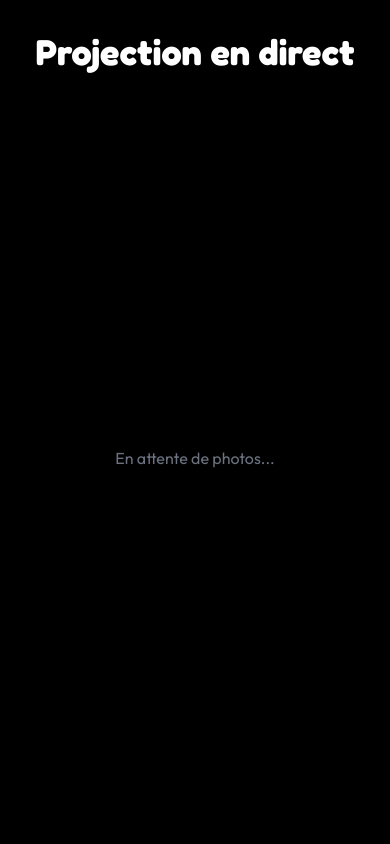
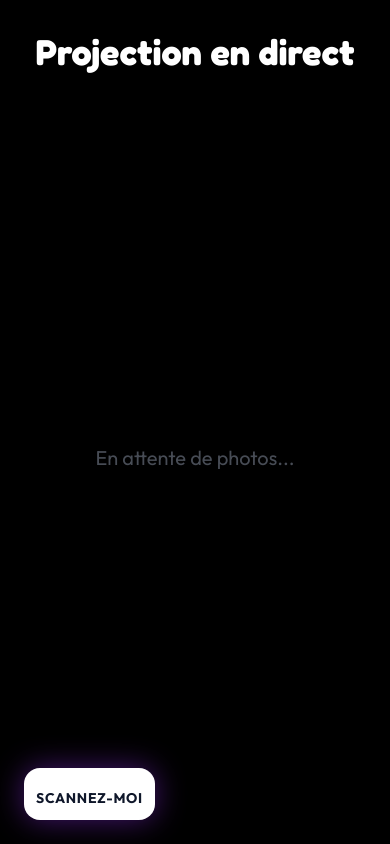
Before and after one commit to math-pixel/Photo-Party-V2, a Symfony app: template templates/projection/index.html.twig in a window 390 px wide. Run offline with Twig, Linux system fonts and the light colour scheme; the template is opened without the code that fills it, so the values that code supplies are empty; style sheets or scripts are compiled from the project's sources; some libraries are stand-ins or nearby versions.

Commit message:
update (projection page) add QRcode

```diff
--- a/src/Controller/ProjectionController.php
+++ b/src/Controller/ProjectionController.php
@@ -42,9 +42,8 @@ class ProjectionController extends AbstractController
         $encodedPhotos = json_encode($photos);
 
         return $this->render('projection/index.html.twig', [
-            'groupParameter' => $group,
+            'group' => $group,
             'photos' => $encodedPhotos,
-            'mercure_topic' => "$groupId",
         ]);
     }
 }
--- a/templates/projection/index.html.twig
+++ b/templates/projection/index.html.twig
@@ -12,12 +12,14 @@
         </div>
 
         <!-- Gallery Container -->
-        <div class="flex-1 flex items-center justify-center overflow-auto px-6 py-8">
-            <div id="gallery" class="grid grid-cols-1 sm:grid-cols-2 lg:grid-cols-3 gap-6 max-w-6xl">
-                <!-- Images ajoutées en temps réel via JavaScript -->
-                <div class="text-center text-gray-500 col-span-full py-12">
-                    <p>En attente de photos...</p>
+        <div class="flex-1 flex items-center justify-center overflow-hidden px-6 py-8 w-full">
+            <!-- J'ai retiré 'grid grid-cols...' et ajouté 'flex items-center justify-center' -->
+            <div id="gallery" class="flex items-center justify-center w-full h-full">
+
+                <div class="text-center text-gray-500 animate-pulse">
+                    <p class="text-xl">En attente de photos...</p>
                 </div>
+
             </div>
         </div>
 
@@ -25,13 +27,25 @@
         <!-- Added logos positioned at bottom-right, max 5% screen width -->
         <div class="fixed bottom-4 right-4 flex flex-col items-end gap-2 bg-blue-100">
             <!-- Logo 2 (au-dessus) -->
-            <img src="{{ [app.request.getBaseURL(), default_path_image_group, groupParameter.getImage2Name]|join }}" alt="" class="max-w-[5vw] h-auto">
+            <img src="{{ [app.request.getBaseURL(), default_path_image_group, group.getImage2Name]|join }}" alt="" class="max-w-[5vw] h-auto">
 
             <!-- Logo 1 (en bas) -->
-            <img src="{{ [app.request.getBaseURL(), default_path_image_group, groupParameter.getImage1Name]|join }}" alt="" class="max-w-[5vw] h-auto">
+            <img src="{{ [app.request.getBaseURL(), default_path_image_group, group.getImage1Name]|join }}" alt="" class="max-w-[5vw] h-auto">
         </div>
+
+        {# --- QR CODE (Bas Gauche) --- #}
+        <div class="fixed bottom-6 left-6 z-50">
+            {# Conteneur blanc nécessaire pour le contraste du QR Code #}
+            <div class="bg-white p-3 rounded-2xl shadow-[0_0_30px_rgba(138,43,226,0.5)] transform hover:scale-105 transition-transform duration-300">
+                <div id="qrcode"></div>
+                <p class="text-center text-slate-900 font-bold text-sm mt-2 uppercase tracking-wider">Scannez-moi</p>
+            </div>
+        </div>
+
     </div>
 
+
+    <script src="https://cdnjs.cloudflare.com/ajax/libs/qrcodejs/1.0.0/qrcode.min.js"></script>
     <script>
         const galleryDOM = document.getElementById('gallery');
         const emptyState = galleryDOM.querySelector('.text-center');
@@ -39,8 +53,9 @@
         // Configuration
         {#'{{ mercure_url|default("http://localhost:1337/.well-known/mercure") }}'#}
         const mercureUrl =  '{{ mercure_url }}';
+        const groupID = {{ group.id }}
         {#'{{ mercure_topic|default("https://example.com/photos/new") }}'#}
-        const mercureTopic = '{{ mercure_topic }}'; // topic = groupId
+        const mercureTopic = `${groupID}`; // topic = groupId
         const defaultPathImage = '{{ default_path_image }}'
         const baseUrl = window.location.origin //"http://127.0.0.1:8000/"
 
@@ -101,25 +116,22 @@
 
         }
 
-        function displayImage(path){
+        function displayImage(path) {
+            const galleryDOM = document.getElementById('gallery');
+            const emptyState = galleryDOM.querySelector('.text-center');
 
-            // Supprimer le message "En attente de photos..." si présent
-            if (emptyState && emptyState.parentElement === galleryDOM) {
-                emptyState.remove();
-            }
+            galleryDOM.innerHTML = '';
 
-            // Créer l'élément image
             const imgContainer = document.createElement('div');
-            imgContainer.className = 'overflow-hidden rounded-lg shadow-lg';
+            imgContainer.className = 'relative rounded-2xl overflow-hidden shadow-[0_0_50px_rgba(0,0,0,0.5)] border-4 border-white/10 animate-[fade-in_0.5s_ease-out]';
 
             const img = document.createElement('img');
-            img.src =  path;
-            img.alt = 'Nouvelle photo';
-            img.className = 'w-full h-64 object-cover';
+            img.src = path;
+            img.alt = 'Projection live';
+
+            img.className = 'h-[70vh] w-auto object-contain block';
 
             imgContainer.appendChild(img);
-
-            galleryDOM.innerHTML = '';
             galleryDOM.appendChild(imgContainer);
         }
 
@@ -158,6 +170,23 @@
             }, 1000)
         }
 
+        function generateQr(link) {
+            const container = document.getElementById("qrcode");
+
+            // Nettoyer le conteneur au cas où
+            container.innerHTML = "";
+
+            new QRCode(container, {
+                text: link,
+                width: 150,        // Taille en pixels
+                height: 150,
+                colorDark : "#000000",
+                colorLight : "#ffffff",
+                correctLevel : QRCode.CorrectLevel.H // Haute correction d'erreur (permet de scanner même si un peu flou)
+            });
+        }
+
+        generateQr(baseUrl + "/party/" + groupID)
 
         // 🚀 Lancer la connexion au chargement
         connectMercure();
```
